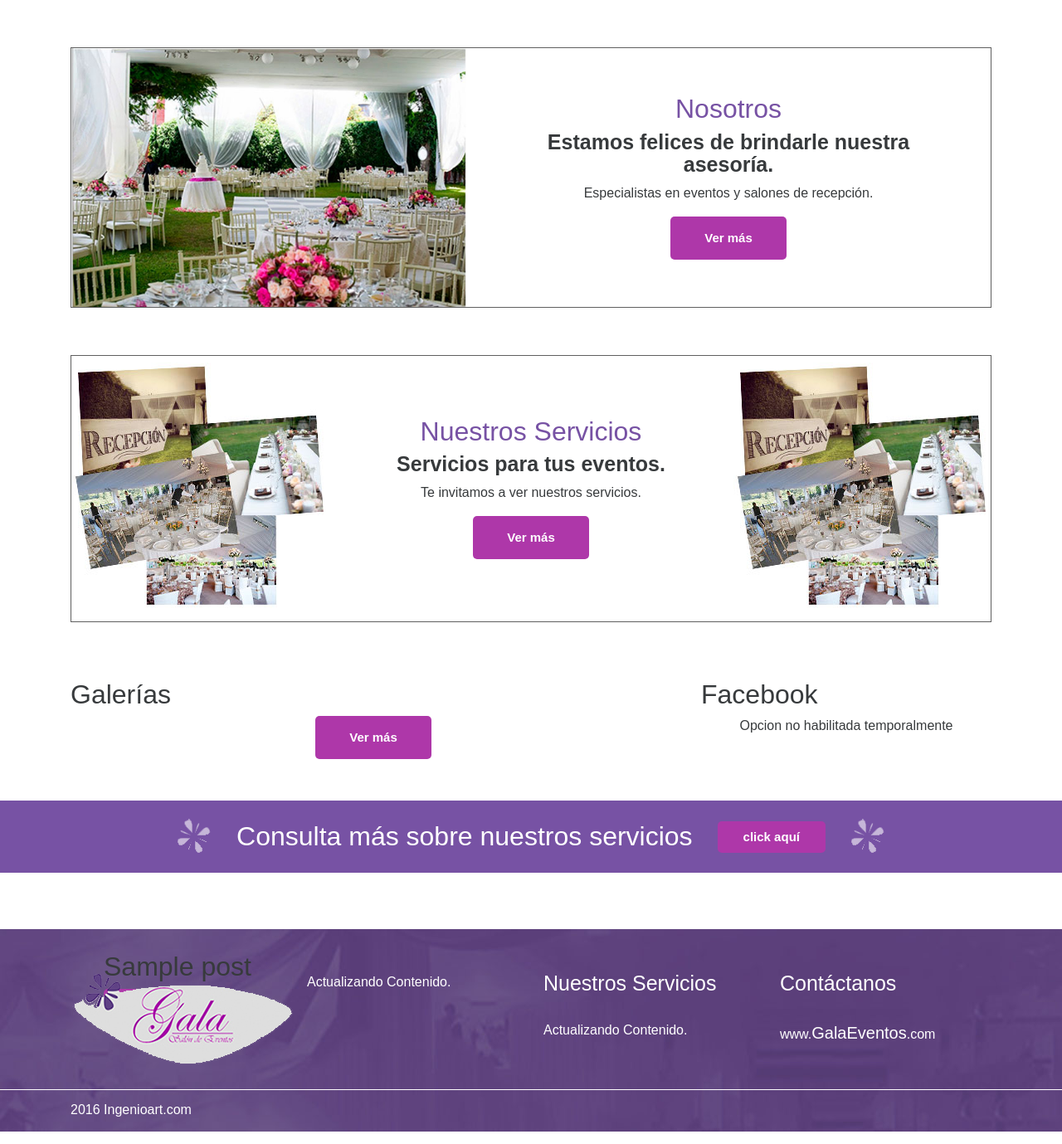
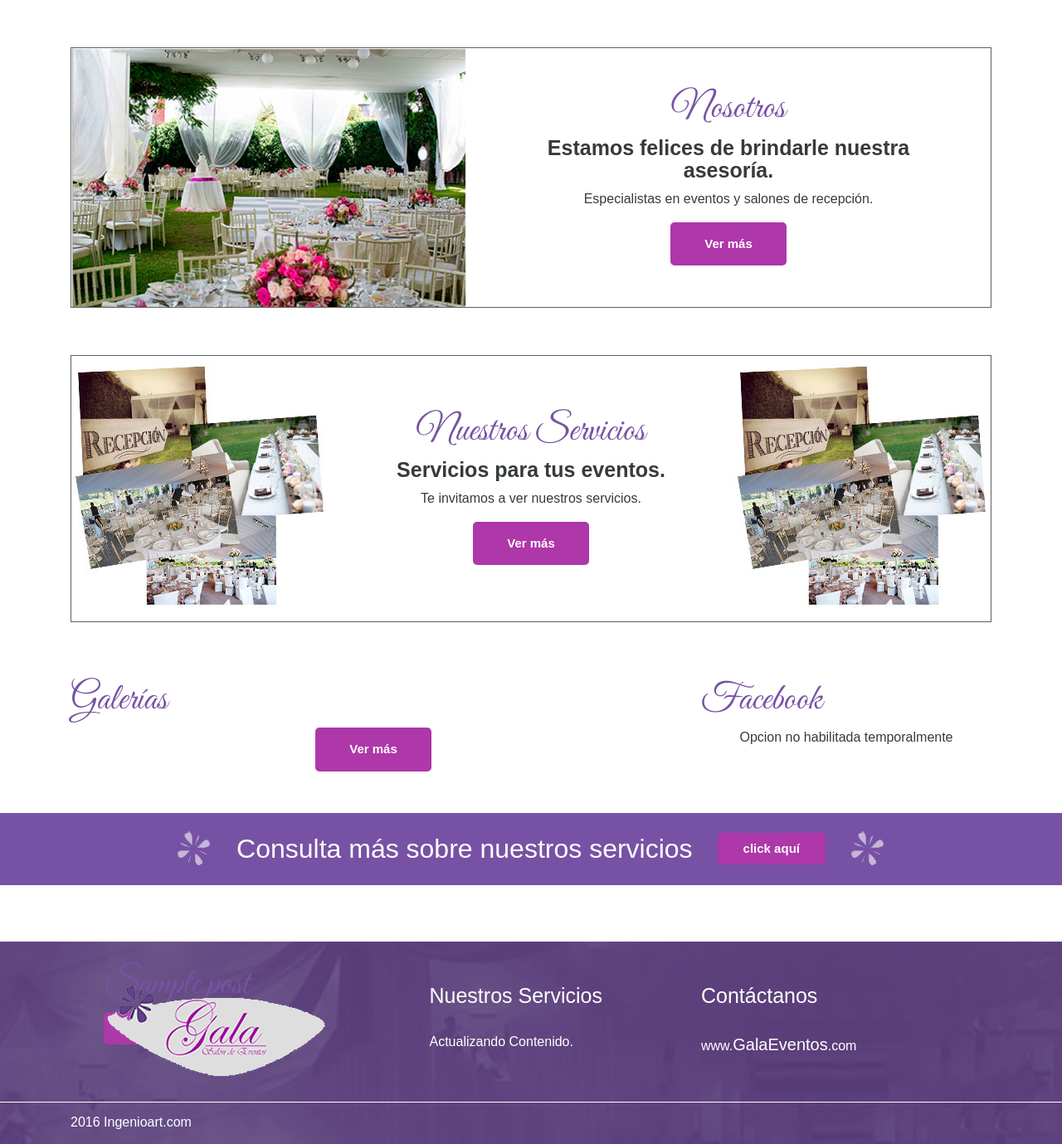
Before and after one commit to JDarkGreen/eventos, a WordPress theme: template themes/eventosgala/index.php in a window 1280 px wide. Shown: the part 125-1504 px from the top of the page at 83% size. Run offline with PHP 8.4 and a stand-in for WordPress, Linux system fonts and the light colour scheme; the site name, menu and one post (Sample post) are stand-ins, and other content is empty; some libraries are stand-ins or nearby versions.

Commit message:
update footer y estilos

```diff
--- a/themes/eventosgala/css/master.sass
+++ b/themes/eventosgala/css/master.sass
@@ -151,7 +151,10 @@
 	margin: 0 45px
 	//Título
 	h2
-		color: $gala_morado_oscuro
+		color      : $gala_morado_oscuro
+		font-family: "Great Vibes",cursive
+		font-size  : 45px
+
 	//Subtítulo
 	h3
 		font-size  : 25px
@@ -174,6 +177,7 @@
 	//Imagen
 	figure
 		background-repeat: no-repeat
+		background-size  : cover
 		height           : 160px
 
 /* Título */
@@ -188,6 +192,12 @@
 	padding      : 0 0 15px 80px
 	position     : absolute
 	top          : 50%
+
+/* Título de Secciones */
+.sectionCommon__title-section
+	color      : $gala_morado_oscuro
+	font-family: "Great Vibes",cursive
+	font-size  : 45px
 
 //+BOTONES
 //++ Botón Ver Más
@@ -430,8 +440,14 @@
 				right     : 0
 				/* Título */
 				h3
-					font-size: 23px
-					margin   : 0
+					font-family: "Great Vibes",cursive
+					font-size  : 40px
+					font-weight: 600
+					margin     : 0
+				/* span */
+				span
+					font-family: "Arial" , sans-serif
+					font-size  : 28px
 
 //+ Sección Miscelaneo
 .pageInicio__miscelaneo
@@ -760,6 +776,10 @@
 	p
 		font-size: 13px
 
+//Item
+.mainFooter__item
+	margin: 0 15%
+
 //Lista de Contactos
 .mainFooter__list-data
 	list-style-type: none
@@ -769,10 +789,11 @@
 		margin   : 0 auto 8px
 		//Iconos
 		i
+			display       : inline-block
 			margin        : 0 10px 0 -29px
 			text-align    : center
 			vertical-align: middle
-			width         : 15px
+			width         : 20px
 
 //+Sección de Desarrollador
 .mainFooter__developer
--- a/themes/eventosgala/footer.php
+++ b/themes/eventosgala/footer.php
@@ -10,7 +10,7 @@
 			<div class="row text-xs-center text-md-left">
 
 				<!-- Logo -->
-				<div class="col-xs-12 col-md-3">
+				<div class="col-xs-12 col-md-4">
 					<h1 class="logo">
 						<a href="<?= site_url() ?>">
 							<?php if( !empty($options['logo']) ) : ?>
@@ -23,6 +23,7 @@
 				</div> <!-- /.col-xs-3 -->
 
 				<!-- Información -->
+				<?php /*
 				<div class="col-xs-12 col-md-3 text-justify">
 					<!-- Extrar la data de la opcion text nosotros -->
 					<?php
@@ -31,22 +32,27 @@
 							echo apply_filters('the_content' , "Actualizando Contenido." );
 						endif;
 					?>
-				</div> <!-- /.col-xs-3 -->
+				</div> <!-- /.col-xs-3 --> */ ?>
 
 				<!-- Nuestros Servicios -->
-				<div class="col-xs-12 col-md-3">
+				<div class="col-xs-12 col-md-4">
+
+					<div class="mainFooter__item">
 					<!-- Título --> <h2 class="pageCommon__section-subtitle"> <?php _e('Nuestros Servicios' , LANG ); ?></h2>
 					<!-- Contenido -->
+
 						<?php
 							if( isset($options['widget_footer_service']) && !empty($options['widget_footer_service']) ) :  echo apply_filters('the_content' , $options['widget_footer_service'] );
 							else:
 								echo apply_filters('the_content' , "Actualizando Contenido." );
 							endif;
 						?>
+					</div> <!-- /. -->
+
 				</div> <!-- /.col-xs-3 -->
 
 				<!-- Contactos -->
-				<div class="col-xs-12 col-md-3">
+				<div class="col-xs-12 col-md-4">
 					<!-- Título --> <h2 class="pageCommon__section-subtitle"> <?php _e('Contáctanos' , LANG ); ?></h2>
 
 					<!-- Contenido Lista Datos -->
@@ -54,21 +60,30 @@
 
 						<!-- Telefono -->
 						<?php if( isset($options['contact_tel']) && !empty($options['contact_tel']) ) : ?>
-							<li> <!-- Icono --> <i class="fa fa-mobile" aria-hidden="true"></i>
+							<li> <!-- Icono -->
+								<i>
+									<img src="<?= IMAGES ?>/icon/iconos_contacto_rpm.png" alt="contacto-eventos-gala" class="img-fluid" />
+								</i>
 							<?= $options['contact_tel']; ?>
 							</li>
 						<?php endif; ?>
 
 						<!-- Mensaje -->
 						<?php if( isset($options['contact_email']) && !empty($options['contact_email']) ) : ?>
-							<li> <!-- Icono --> <i class="fa fa-envelope-o" aria-hidden="true"></i>
+							<li> <!-- Icono -->
+								<i>
+									<img src="<?= IMAGES ?>/icon/iconos_contacto_mail.png" alt="contacto-eventos-gala" class="img-fluid" />
+								</i>
 							<?= $options['contact_email']; ?>
 							</li>
 						<?php endif; ?>
 
 						<!-- Ubicación -->
 						<?php if( isset($options['contact_address']) && !empty($options['contact_address']) ) : ?>
-							<li> <!-- Icono --> <i class="fa fa-map-marker" aria-hidden="true"></i>
+							<li> <!-- Icono -->
+							<i>
+								<img src="<?= IMAGES ?>/icon/iconos_contacto_direccion.png" alt="contacto-eventos-gala" class="img-fluid" />
+							</i>
 							<?= $options['contact_address']; ?>
 							</li>
 						<?php endif; ?>
--- a/themes/eventosgala/partials/banner-promociones.php
+++ b/themes/eventosgala/partials/banner-promociones.php
@@ -15,7 +15,7 @@
 	?>
 	<!-- Contenido -->
 	<div class="content-promocion">
-		<!-- Título --> <h2 class=""><?php _e( $promocion->post_title , LANG ); ?></h2>
+		<!-- Título --> <h2 class="sectionCommon__title-section"><?php _e( $promocion->post_title , LANG ); ?></h2>
 		<!-- Botón Ver más  --> <a href="#" class="btnCommon__show-more btnCommon__show-more--small"><?php _e('Ver más' , LANG ); ?></a>
 
 		<!-- Separador Solo en mobile --> <p class="hidden-sm-up"></p>
```
Also changed, not shown: themes/eventosgala/css/master.css, themes/eventosgala/images/icon/iconos_contacto_direccion.png (added), themes/eventosgala/images/icon/iconos_contacto_mail.png (added), themes/eventosgala/images/icon/iconos_contacto_rpm.png (added). Lines whose indentation alone changed are shown as unchanged.
